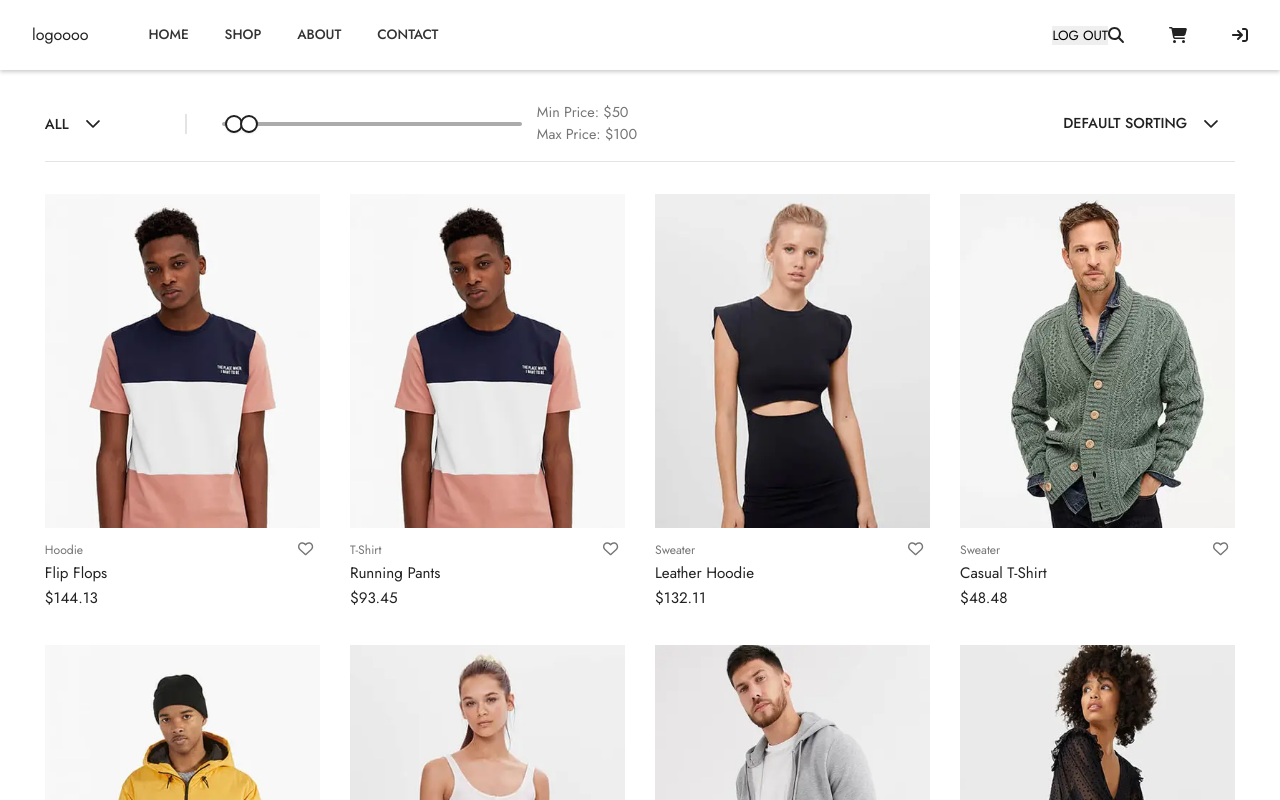
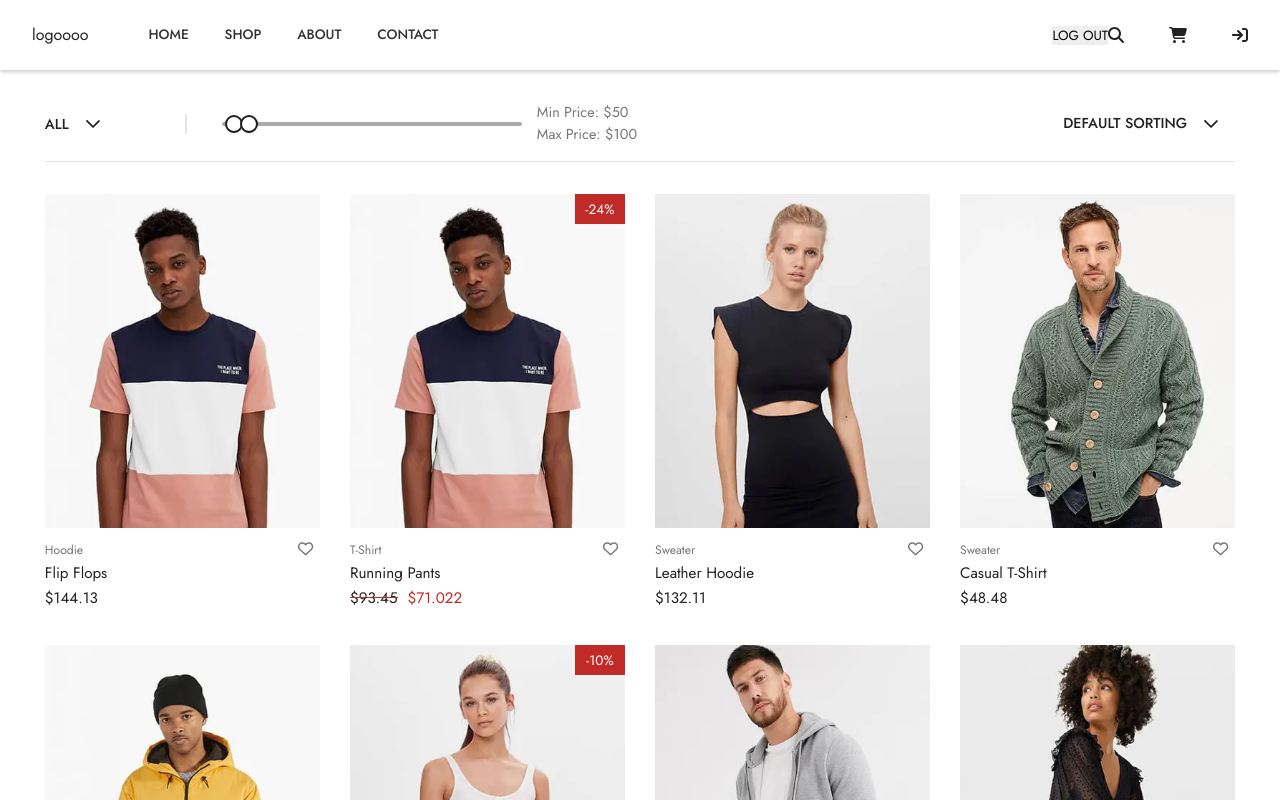
Before and after one commit to Sahba-Rezvani/redwine-website, a React (Create React App) app: page /shop in a window 1280 px wide. Shown: the top 800 px of the page. Built offline with nearby package versions, Linux system fonts and the light colour scheme; data requests are answered from the project's data file; a web font is replaced by a local one.

Commit message:
ProductCard discount label

```diff
--- a/src/components/App.css
+++ b/src/components/App.css
@@ -284,8 +284,25 @@ main {
   cursor: pointer !important;
 }
 
+/* Product Card */
+
 .pc-img-box {
   position: relative;
+}
+
+.discount-label {
+  background-color: #c12b27;
+  width: 50px;
+  height: 30px;
+  position: absolute;
+  top: 0;
+  right: 0;
+  display: flex;
+  justify-content: center;
+  align-items: center;
+  color: #ffffff;
+  font-size: 0.85em;
+  font-weight: 400;
 }
 
 .pc-info-box {
@@ -312,6 +329,24 @@ main {
 .pc-name {
   font-weight: 400;
   font-size: inherit;
+}
+
+.pc-price {
+  position: relative;
+  display: inline-block;
+}
+
+.pc-discount-line {
+  width: 101%;
+  height: 1.5px;
+  background-color: #c12b27;
+  position: absolute;
+  top: 45%;
+  left: 0;
+}
+.pc-discount-price {
+  color: #c12b27;
+  margin-left: 10px;
 }
 
 @keyframes fade-in {
--- a/src/components/App.js
+++ b/src/components/App.js
@@ -31,7 +31,6 @@ export default function App() {
   const [cartProducts, setCartProducts] = useState([]);
   const [selectedColor, setSelectedColor] = useState("");
   const [selectedSize, setSelectedSize] = useState("");
-
   useEffect(() => {
     const fetchProducts = async () => {
       try {
--- a/src/components/ProductCard.js
+++ b/src/components/ProductCard.js
@@ -20,12 +20,18 @@ export function ProductCard({ product }) {
       className="product"
     >
       <Link to={`/product-details/${product.id}`}>
-        <div className="sl-img-box">
-          <img src={product.image} alt="product-0" className="sl-img" />
+        <div className="pc-img-box">
+          <img src={product.image} alt="product-0" className="pc-img" />
           {isHovered && (
             <button className={`pc-btn ${isHovered ? `pc-btn-visible` : ""}`}>
               add to cart
             </button>
+          )}
+
+          {product.isDiscount !== 0 ? (
+            <div className="discount-label">-{product.isDiscount}%</div>
+          ) : (
+            ""
           )}
         </div>
         <div className="pc-info-box">
@@ -39,7 +45,19 @@ export function ProductCard({ product }) {
           </div>
           {/* <h3>{product.favoritesCount}</h3> */}
           <h6 className="pc-name">{product.name}</h6>
-          <p className="pc-price">${product.price}</p>
+          <p className="pc-price">
+            ${product.price}
+            {product.isDiscount ? <div className="pc-discount-line"></div> : ""}
+          </p>
+          {product.isDiscount !== 0 ? (
+            <>
+              <span className="pc-discount-price">
+                ${product.price - (product.price * product.isDiscount) / 100}
+              </span>
+            </>
+          ) : (
+            ""
+          )}
         </div>
       </Link>
     </div>
```
Also changed, not shown: db.json.
